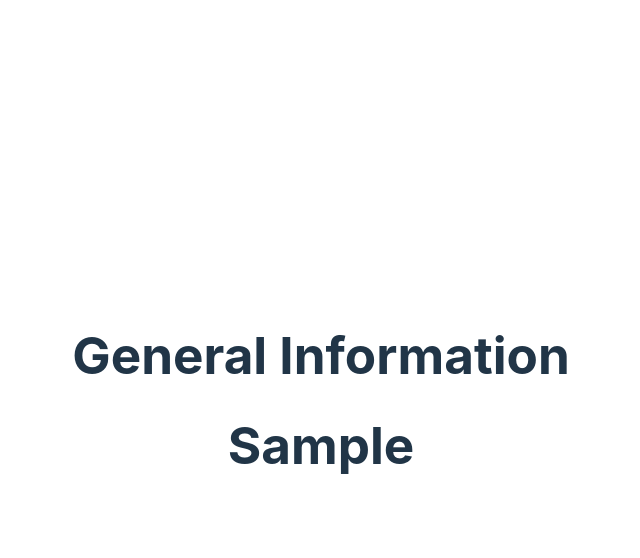
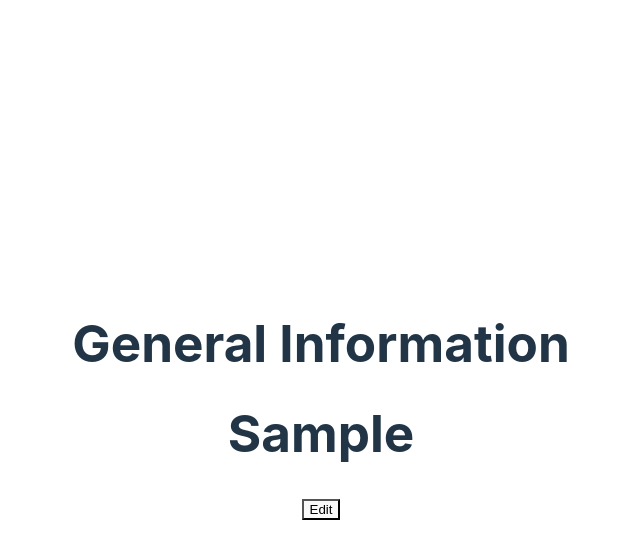
Before and after one commit to CameronTheDeveloper/cv-application, a React app: page / in a window 1280 px wide. Both pictures are taken after typing "Sample" into the empty fields and a click on the button "submit". Shown: the top 558 px of the page, without its empty margins (319-959 px from the left). Built offline with nearby package versions, Linux system fonts and the light colour scheme; the HTML template or start-up script is replaced by a standard one.

Commit message:
Add firstName edit button

```diff
--- a/src/components/General-info.jsx
+++ b/src/components/General-info.jsx
@@ -21,6 +21,9 @@ function General_mid() {
         setInputMode(false);
     }
 
+    function handleEdit() {
+        setInputMode(true);
+    }
 
     return (
         <div className='general-info container'>
@@ -32,7 +35,8 @@ function General_mid() {
                         handleSubmit={handleSubmit}>
                     </NameForm>
                     : <NameInfo
-                        firstName={firstName}>
+                        firstName={firstName}
+                        handleEdit={handleEdit}>
                     </NameInfo>
             }
         </div>
--- a/src/components/Info-elements.jsx
+++ b/src/components/Info-elements.jsx
@@ -1,10 +1,13 @@
-function NameInfo({ firstName }) {
+function NameInfo({ firstName, handleEdit }) {
     const fullName = firstName;
 
     return (
-        <div className='name-container'>
-            <div className='name'><h1>{fullName}</h1></div>
-        </div>
+        <>
+            <div className='name-container'>
+                <div className='name'><h1>{fullName}</h1></div>
+            </div>
+            <button onClick={handleEdit}>Edit</button>
+        </>
     );
 }
 
```
